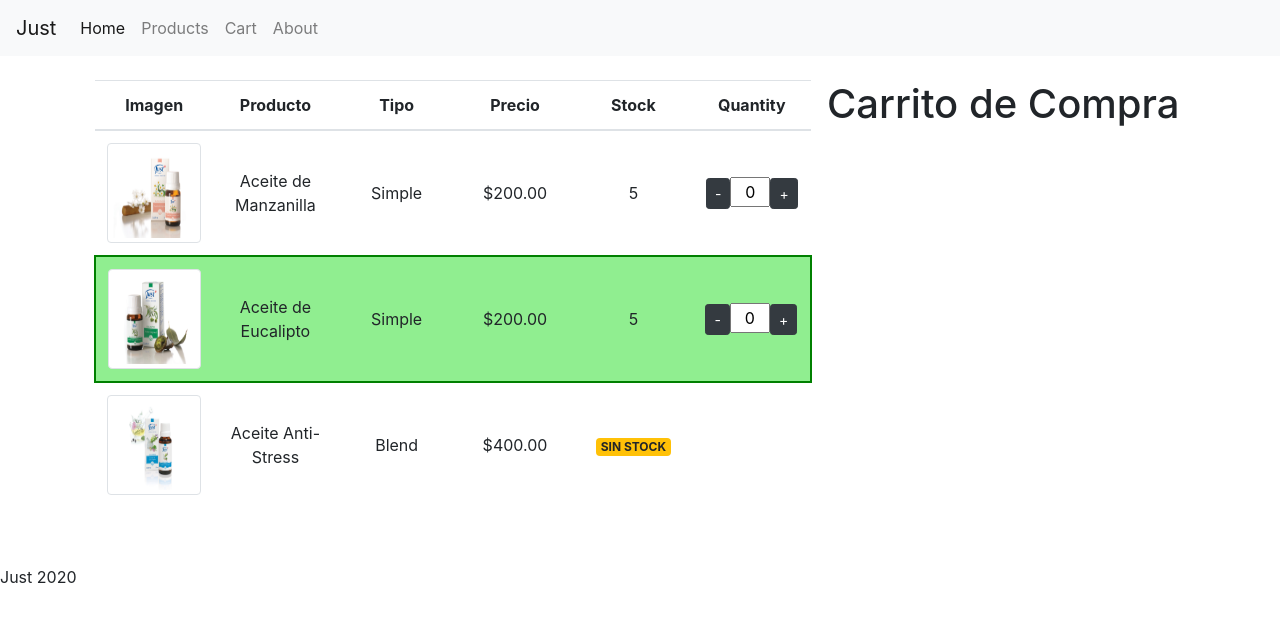
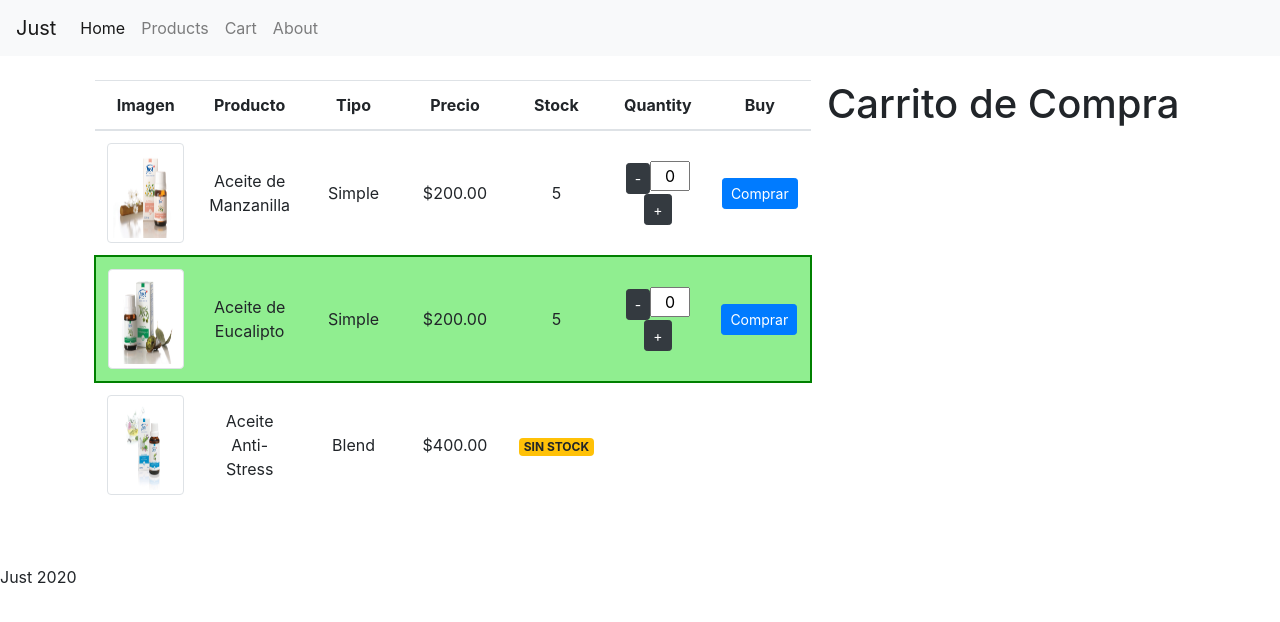
Before and after one commit to fedetandil/angular-just, an Angular app: page /oils in a window 1280 px wide. Shown: the top 622 px of the page. Built offline with nearby package versions, Linux system fonts and the light colour scheme.

Commit message:
ADDED: Cart Service, vinculacion entre product-list y oil-cart service (funcionando)

```diff
--- a/src/app/just-cart/just-cart.component.ts
+++ b/src/app/just-cart/just-cart.component.ts
@@ -1,4 +1,5 @@
 import { Component, OnInit } from '@angular/core';
+import {OilCartService} from '../oil-cart.service';
 
 @Component({
   selector: 'app-just-cart',
@@ -7,7 +8,7 @@ import { Component, OnInit } from '@angular/core';
 })
 export class JustCartComponent implements OnInit {
 
-  constructor() { }
+  constructor(private cart: OilCartService) { }
 
   ngOnInit(): void {
   }
--- /dev/null
+++ b/src/app/oil-cart.service.ts
@@ -0,0 +1,22 @@
+import { Injectable } from '@angular/core';
+import {Oil} from './product-list/product';
+
+@Injectable({
+  providedIn: 'root'
+})
+export class OilCartService {
+
+  cartList: Oil[] = [];
+
+  constructor() { }
+
+  addToCart(oil: Oil): void{
+    const item: Oil = this.cartList.find((v1) => v1.name === oil.name);
+    if (!item) {
+      this.cartList.push({...oil});
+    }else{
+      item.quantity += oil.quantity;
+    }
+    console.log(this.cartList);
+  }
+}
--- a/src/app/product-list/product-list.component.html
+++ b/src/app/product-list/product-list.component.html
@@ -7,6 +7,7 @@
     <th scope="col">Precio</th>
     <th scope="col">Stock</th>
     <th scope="col">Quantity</th>
+    <th scope="col">Buy</th>
   </tr>
   </thead>
   <tbody>
@@ -17,7 +18,12 @@
     <td scope="row" class="td-text">{{oil.price | currency}}</td>
     <td scope="row" class="td-text"><span class="badge badge-warning" *ngIf="oil.stock==0;else elseBlock">SIN STOCK</span></td>
     <ng-template #elseBlock>{{oil.stock}}</ng-template>
-    <td><app-input-integer [(quantity)]="oil.quantity" [max]="oil.stock" *ngIf="oil.stock" (maxReached)="maxReached($event)"></app-input-integer></td>
+    <td>
+      <app-input-integer [(quantity)]="oil.quantity" [max]="oil.stock" *ngIf="oil.stock" (maxReached)="maxReached($event)"></app-input-integer>
+    </td>
+    <td>
+      <button class="btn btn-primary btn-sm" (click)="addToCart(oil)" *ngIf="oil.stock">Comprar</button>
+    </td>
   </tr>
   </tbody>
 </table>
--- a/src/app/product-list/product-list.component.ts
+++ b/src/app/product-list/product-list.component.ts
@@ -1,5 +1,6 @@
 import { Component, OnInit } from '@angular/core';
 import { Oil } from './product';
+import {OilCartService} from '../oil-cart.service';
 
 @Component({
   selector: 'app-product-list',
@@ -35,9 +36,18 @@ export class ProductListComponent implements OnInit {
       quantity: 0
     }];
 
-  constructor() { }
+  constructor(private cart: OilCartService) { }
 
   ngOnInit(): void {
+  }
+
+  addToCart(oil: Oil): void{
+    if (oil.quantity > 0 && oil.quantity <= oil.stock){
+      oil.stock -= oil.quantity;
+      oil.quantity = 0;
+    }
+
+    this.cart.addToCart(oil);
   }
 
   maxReached(m: string): void{
```
